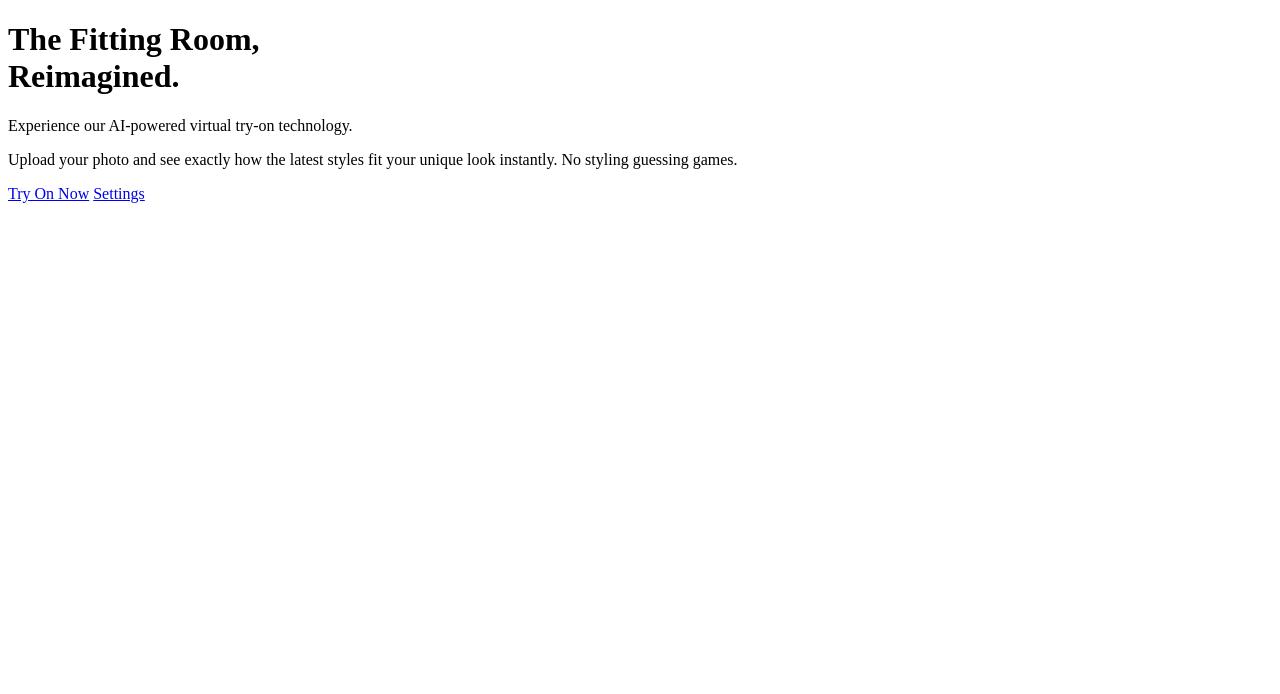
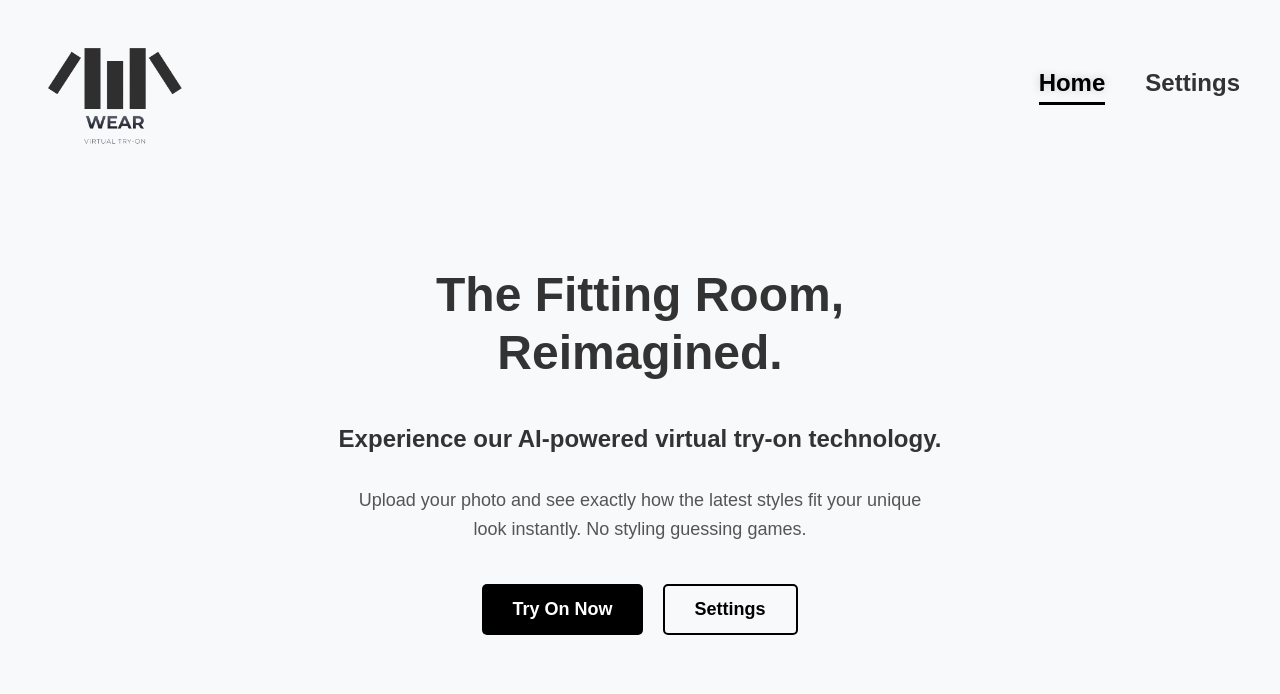
Before and after one commit to kubamalkiewicz/WEAR, a Flask app: page / in a window 1280 px wide. Shown: the top 694 px of the page. Run offline with Flask 3, Linux system fonts and the light colour scheme.

Commit message:
added simple frontend for now, added logo and navbar

```diff
--- a/static/style.css
+++ b/static/style.css
@@ -0,0 +1,144 @@
+body {
+    margin: 0;
+    padding: 0;
+    font-family: sans-serif;
+    background-color: #f8f9fa;
+    color: #333;
+    overflow-x: hidden;
+    animation: fadeInAnimation ease 1.5s;
+    animation-iteration-count: 1;
+    animation-fill-mode: forwards;
+}
+
+@keyframes fadeInAnimation {
+    0% { opacity: 0; transform: translateY(20px); }
+    100% { opacity: 1; transform: translateY(0); }
+}
+
+.navbar {
+    display: flex;
+    align-items: center;
+    justify-content: space-between;
+    padding: 10px 40px;
+    width: 100%;
+    box-sizing: border-box;
+    background-color: transparent;
+}
+
+.logo {
+    height: 150px;
+    width: auto;
+    user-select: none;
+    -webkit-user-drag: none;
+}
+
+.nav-links {
+    display: flex;
+    gap: 40px;
+}
+
+.nav-item {
+    text-decoration: none;
+    color: #333;
+    font-weight: bold;
+    font-size: 24px;
+    padding-bottom: 5px;
+    position: relative;
+    transition: all 0.3s ease;
+}
+
+.nav-item:hover {
+    opacity: 0.7;
+}
+
+.nav-item.active {
+    color: #000;
+    text-shadow: 0 0 10px rgba(0,0,0,0.2);
+    border-bottom: 3px solid #000;
+}
+
+.hero-section {
+    padding: 60px 20px;
+    max-width: 800px;
+    margin: 0 auto;
+    text-align: center;
+    display: flex;
+    flex-direction: column;
+    align-items: center;
+}
+
+.title {
+    font-size: 48px;
+    margin-bottom: 20px;
+    line-height: 1.2;
+}
+
+.subtitle {
+    font-size: 24px;
+    font-weight: bold;
+    margin-bottom: 15px;
+}
+
+.description {
+    font-size: 18px;
+    margin-bottom: 40px;
+    line-height: 1.6;
+    color: #555;
+    max-width: 600px;
+}
+
+.button-group {
+    display: flex;
+    gap: 20px;
+    justify-content: center;
+    flex-wrap: wrap;
+}
+
+.btn-primary {
+    background-color: #000;
+    color: #fff;
+    padding: 15px 30px;
+    text-decoration: none;
+    border-radius: 5px;
+    font-weight: bold;
+    font-size: 18px;
+    white-space: nowrap;
+}
+
+.btn-secondary {
+    background-color: transparent;
+    color: #000;
+    border: 2px solid #000;
+    padding: 13px 30px;
+    text-decoration: none;
+    border-radius: 5px;
+    font-weight: bold;
+    font-size: 18px;
+    white-space: nowrap;
+}
+
+form {
+    display: flex;
+    flex-direction: column;
+    gap: 15px;
+    width: 100%;
+    max-width: 400px;
+    margin: 0 auto;
+}
+
+input {
+    padding: 10px;
+    font-size: 16px;
+    border: 1px solid #ccc;
+    border-radius: 4px;
+}
+
+button[type="submit"] {
+    padding: 12px;
+    background-color: #333;
+    color: white;
+    border: none;
+    font-size: 16px;
+    cursor: pointer;
+    border-radius: 4px;
+}
--- a/templates/index.html
+++ b/templates/index.html
@@ -4,8 +4,20 @@
     <meta charset="UTF-8">
     <meta name="viewport" content="width=device-width, initial-scale=1.0">
     <title>WEAR</title>
+    <link rel="stylesheet" href="{{ url_for('static', filename='style.css') }}">
 </head>
 <body>
+
+    <header class="navbar">
+        <div class="logo-container">
+            <img src="{{ url_for('static', filename='logo.png') }}" alt="WEAR Logo" class="logo" draggable="false" loading="lazy">
+        </div>
+
+        <nav class="nav-links">
+            <a href="/" class="nav-item active">Home</a>
+            <a href="/settings" class="nav-item">Settings</a>
+        </nav>
+    </header>
 
     <main class="hero-section">
         <h1 class="title">The Fitting Room,<br>Reimagined.</h1>
```
Also changed, not shown: templates/settings.html (+21 -13 lines), static/logo.png (added).
